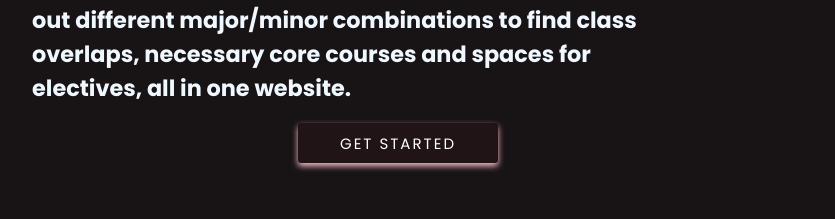
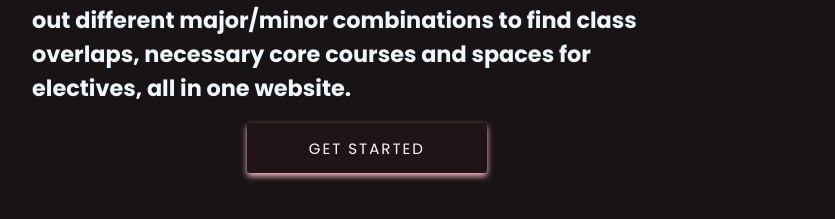
Before and after one commit to sprwoo/uw-math-planner, a plain HTML site: page index.html in a window 1280 px wide. Shown: the part 391-610 px from the top of the page, without its empty margins (352-1187 px from the left). Drawn offline with nearby package versions, Linux system fonts and the light colour scheme.

Commit message:
Button change

```diff
--- a/style.css
+++ b/style.css
@@ -36,10 +36,10 @@
     position: absolute;
     color: white;
     top: calc(45% + 50px);
-    left: 50%;
+    left: 46%;
     z-index:2;
-    width: 200px;
-    height: 40px;
+    width: 240px;
+    height: 50px;
     color: white;
     margin: 10px;
     box-shadow: 0 3px 6px pink;
```
